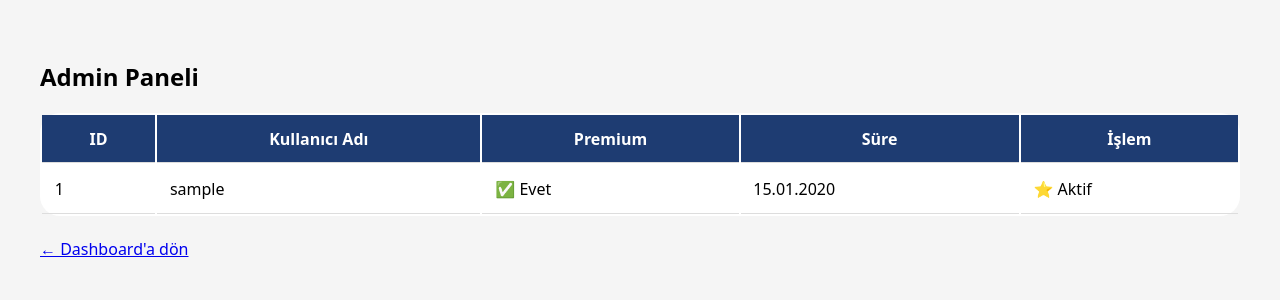
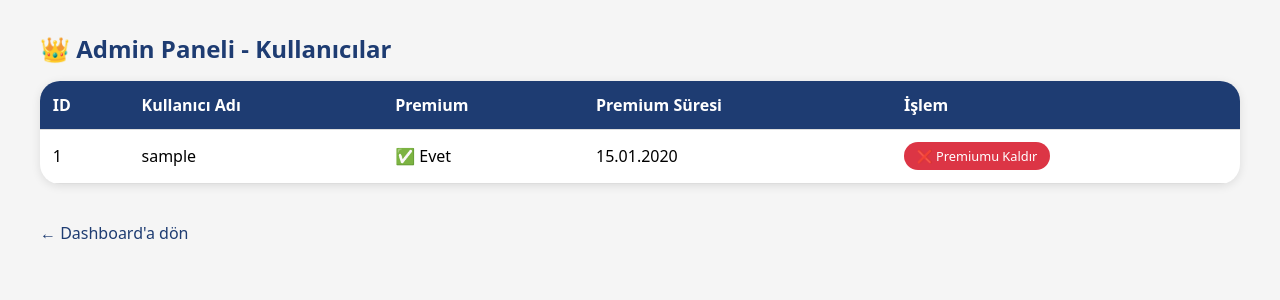
Before and after one commit to EmirCMD87/diecast-app, a Flask app: template templates/admin.html in a window 1280 px wide. Shown: the top 300 px of the page. Run offline with Flask 3, Linux system fonts and the light colour scheme; the template is opened without the code that fills it: values that come from a table or form of the project are taken from there, others are empty; tables that the repository leaves empty hold one stand-in row (values such as "Sample post").

Commit message:
Update admin.html

```diff
--- a/templates/admin.html
+++ b/templates/admin.html
@@ -4,17 +4,25 @@
     <meta charset="UTF-8">
     <title>Admin Paneli</title>
     <style>
+        * { margin: 0; padding: 0; box-sizing: border-box; }
         body { font-family: system-ui; background: #f5f5f5; padding: 2rem; }
-        table { width: 100%; background: white; border-radius: 20px; }
-        th, td { padding: 0.8rem; border-bottom: 1px solid #ddd; }
+        .container { max-width: 1200px; margin: 0 auto; }
+        h2 { margin-bottom: 1rem; color: #1e3c72; }
+        table { width: 100%; background: white; border-radius: 20px; border-collapse: collapse; overflow: hidden; box-shadow: 0 2px 10px rgba(0,0,0,0.1); }
+        th, td { padding: 0.8rem; border-bottom: 1px solid #ddd; text-align: left; }
         th { background: #1e3c72; color: white; }
-        .premium-btn { background: #28a745; color: white; padding: 0.3rem 0.8rem; border-radius: 20px; text-decoration: none; }
+        .premium-btn { background: #28a745; color: white; padding: 0.3rem 0.8rem; border-radius: 20px; text-decoration: none; font-size: 0.8rem; display: inline-block; }
+        .remove-btn { background: #dc3545; color: white; padding: 0.3rem 0.8rem; border-radius: 20px; text-decoration: none; font-size: 0.8rem; display: inline-block; }
+        .back-link { display: inline-block; margin-top: 1rem; color: #1e3c72; text-decoration: none; }
     </style>
 </head>
 <body>
-    <h2>Admin Paneli</h2>
+    <div class="container">
+        <h2>👑 Admin Paneli - Kullanıcılar</h2>
         <table>
-        <thead><tr><th>ID</th><th>Kullanıcı Adı</th><th>Premium</th><th>Süre</th><th>İşlem</th></tr></thead>
+            <thead>
+                <tr><th>ID</th><th>Kullanıcı Adı</th><th>Premium</th><th>Premium Süresi</th><th>İşlem</th></tr>
+            </thead>
             <tbody>
                 {% for user in kullanicilar %}
                 <tr>
@@ -25,12 +33,16 @@
                     <td>
                         {% if not user.is_premium %}
                             <a href="{{ url_for('make_premium', user_id=user.id) }}" class="premium-btn">⭐ Premium Yap</a>
-                    {% else %}⭐ Aktif{% endif %}
+                        {% else %}
+                            <a href="{{ url_for('remove_premium', user_id=user.id) }}" class="remove-btn">❌ Premiumu Kaldır</a>
+                        {% endif %}
                     </td>
                 </tr>
                 {% endfor %}
             </tbody>
         </table>
-    <br><a href="{{ url_for('dashboard') }}">← Dashboard'a dön</a>
+        <br>
+        <a href="{{ url_for('dashboard') }}" class="back-link">← Dashboard'a dön</a>
+    </div>
 </body>
 </html>
```
Lines whose indentation alone changed are shown as unchanged.
